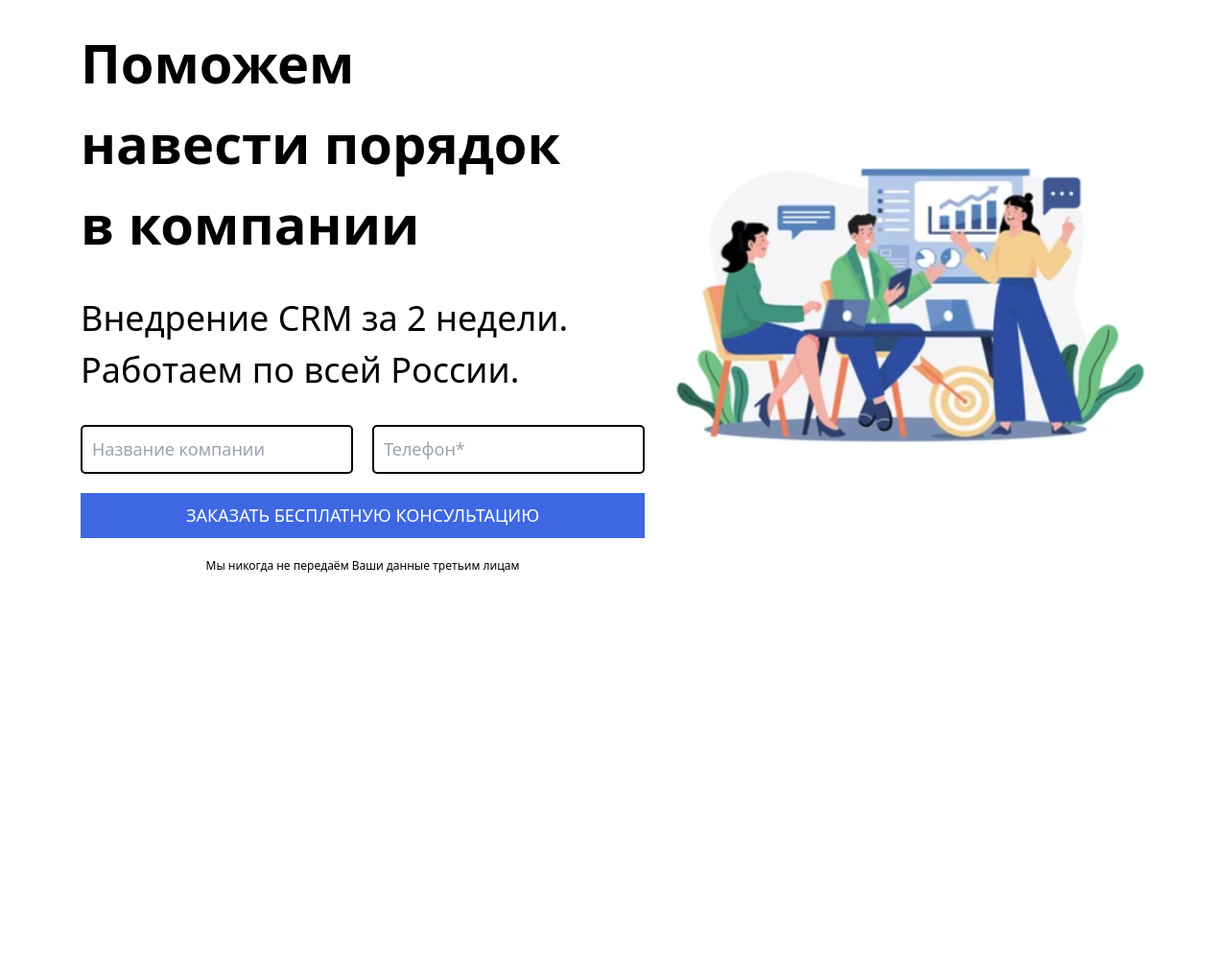
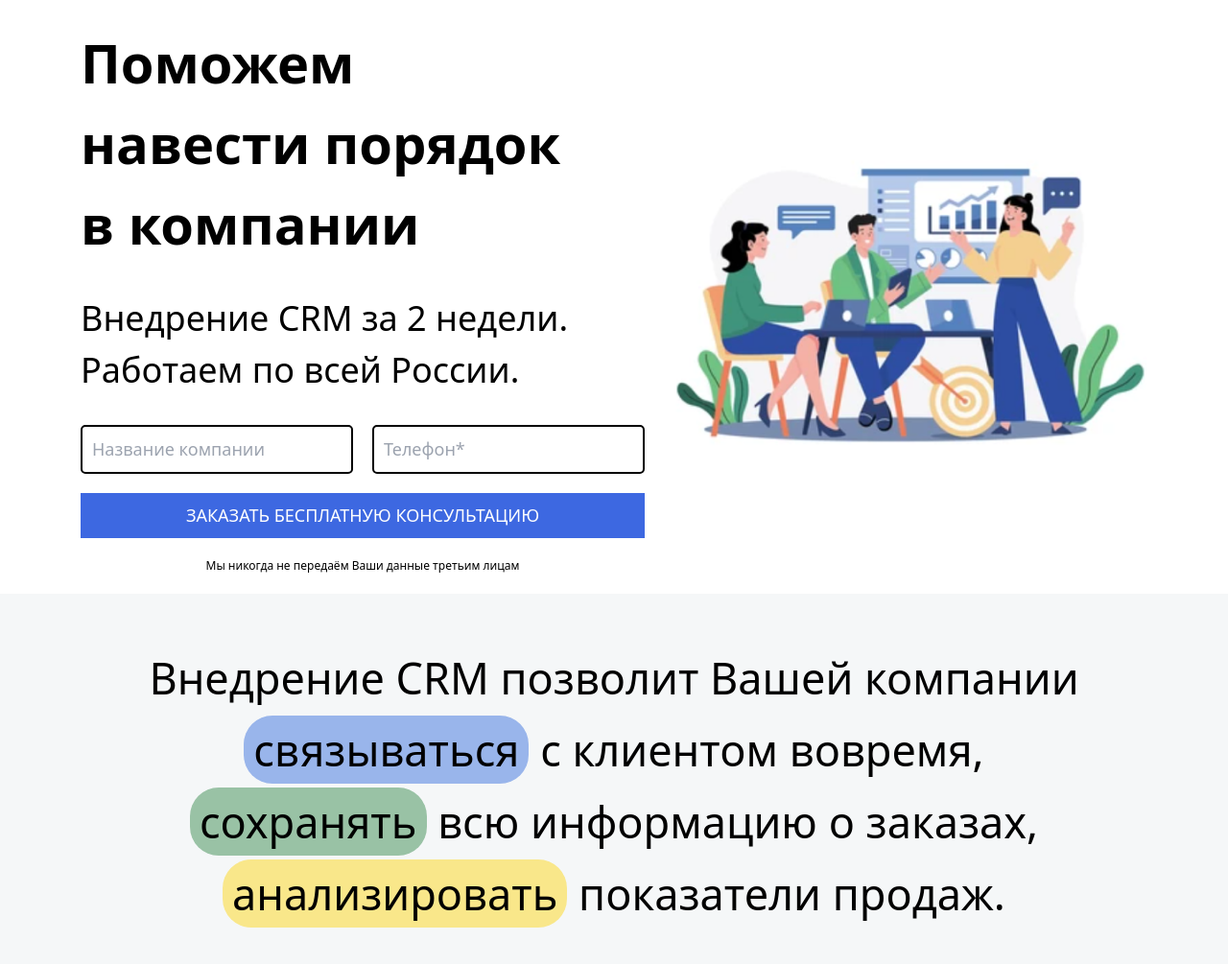
Before and after one commit to MuhammadEvazov/project3, a website: page src/index.html in a window 1280 px wide. Shown: the part 85-1090 px from the top of the page at 96% size. Before the commit the page ends 800 px from the top, so only its background shows below. Drawn offline with nearby package versions, Linux system fonts and the light colour scheme; files that its build step writes are made by us from their sources.

Commit message:
second section finished

```diff
--- a/src/index.html
+++ b/src/index.html
@@ -42,16 +42,30 @@
                     Работаем по всей России.</p>
                 <div class="flex flex-col items-start gap-[20px]">
                     <div class="flex flex-col items-center gap-[20px] w-[100%] lg:flex-row">
-                        <input class="p-[10px] border-[2px] border-solid border-[black] rounded-[5px] text-[18px] w-[100%]" type="text" placeholder="Название компании">
-                        <input class="p-[10px] border-[2px] border-solid border-[black] rounded-[5px] text-[18px] w-[100%]" type="number" placeholder="Телефон*">
+                        <input
+                            class="p-[10px] border-[2px] border-solid border-[black] rounded-[5px] text-[18px] w-[100%]"
+                            type="text" placeholder="Название компании">
+                        <input
+                            class="p-[10px] border-[2px] border-solid border-[black] rounded-[5px] text-[18px] w-[100%]"
+                            type="number" placeholder="Телефон*">
                     </div>
-                    <button class="bg-[#3D68E1] text-[white] py-[10px] w-[100%] text-[18px]">ЗАКАЗАТЬ БЕСПЛАТНУЮ КОНСУЛЬТАЦИЮ</button>
+                    <button class="bg-[#3D68E1] text-[white] py-[10px] w-[100%] text-[18px]">ЗАКАЗАТЬ БЕСПЛАТНУЮ
+                        КОНСУЛЬТАЦИЮ</button>
                     <p class="text-[12px] self-center">Мы никогда не передаём Ваши данные третьим лицам</p>
                 </div>
             </aside>
             <img class="hidden lg:block" src="./images/image 15.png" alt="">
         </section>
     </header>
+
+    <main>
+        <section class="section2 bg-[#F5F7F8] py-[30px]">
+            <article class="p-[20px] lg:w-[90%] lg:m-auto lg:max-w-[1300px]">
+                <p class="text-[26px] text-center lg:text-[45px] leading-[50px] lg:leading-[75px]">Внедрение CRM позволит Вашей компании <br class="hidden lg:block"> <span class="py-[5px] px-[10px] rounded-[30px] bg-[#99B5EB]">связываться</span> с клиентом вовремя,
+                <br class="hidden lg:block"> <span class="py-[5px] px-[10px] rounded-[30px] bg-[#99C2A5]">сохранять</span> всю информацию о заказах, <br class="hidden lg:block"> <span class="py-[5px] px-[10px] rounded-[30px] bg-[#F9E78A]">анализировать</span> показатели продаж.</p>
+            </article>
+        </section>
+    </main>
 </body>
 
 </html>
```
